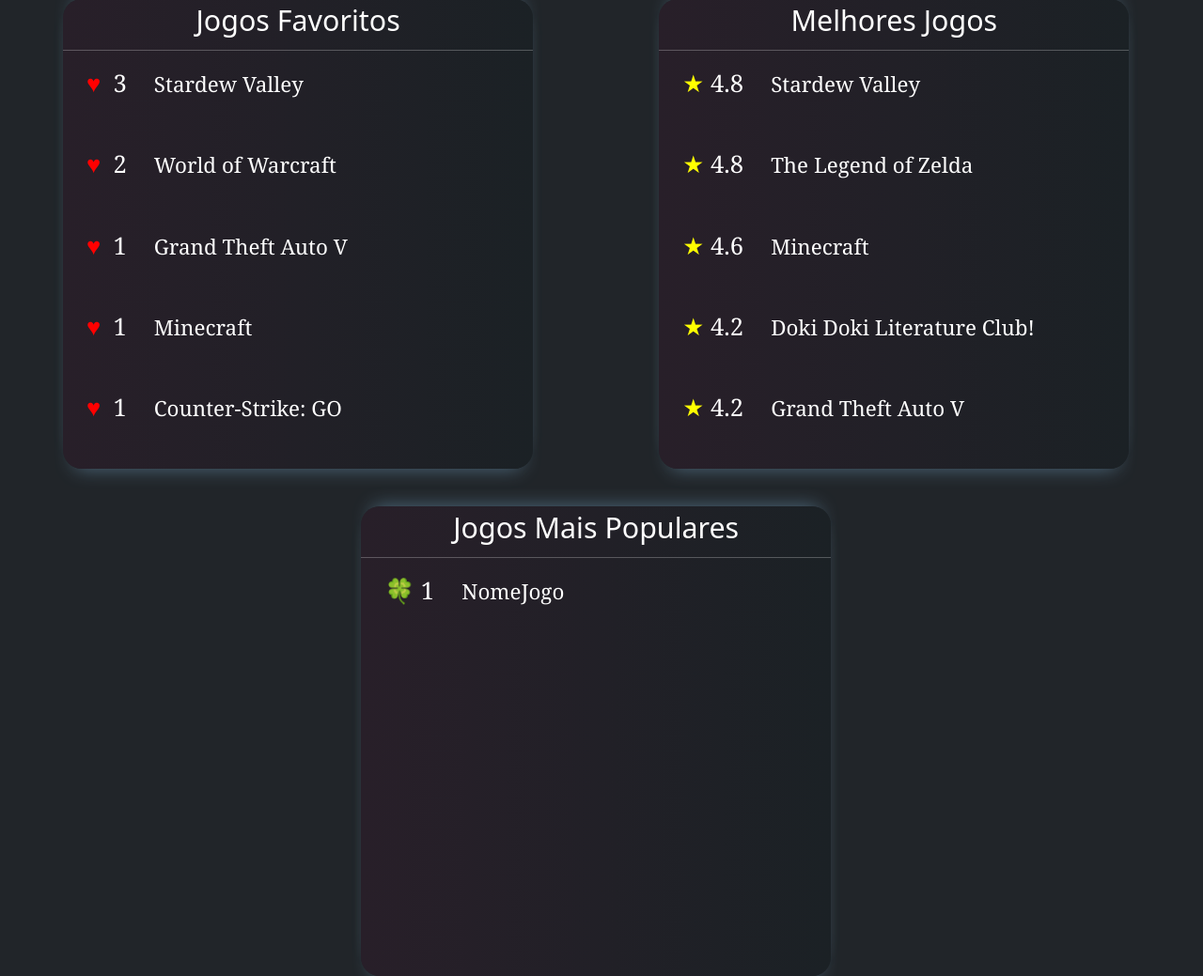
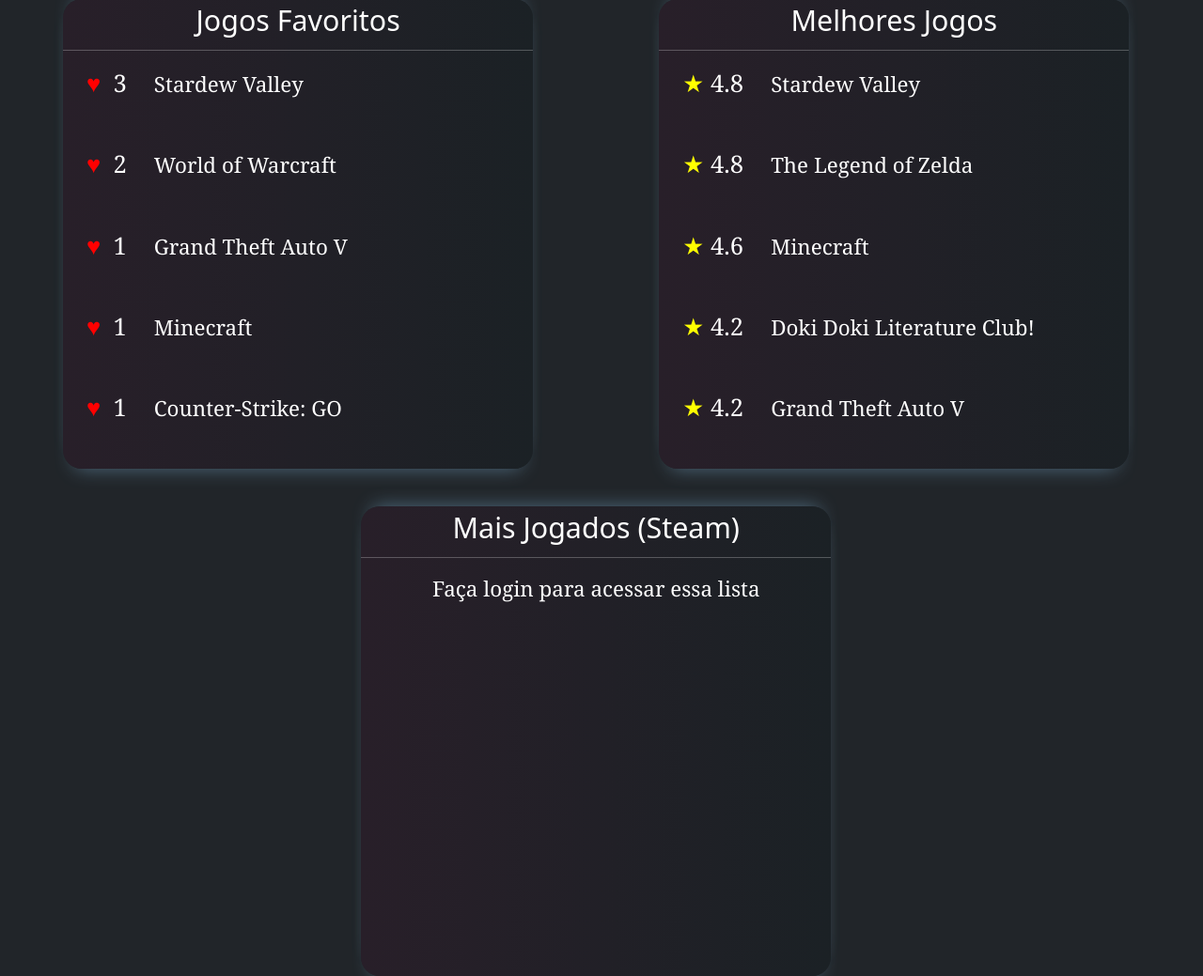
Before and after one commit to Programacao-Para-Web-2022-02/trabalho-final-imikino, a Flask app: page / in a window 1280 px wide. Shown: the part 454-1493 px from the top of the page at 94% size. Run offline with Flask 3, Linux system fonts and the light colour scheme; data comes from the database, SQL or seed files in the repository; both versions use the stored data as it was after the commit.

Commit message:
update all

```diff
--- a/imikino/routes.py
+++ b/imikino/routes.py
@@ -1,5 +1,5 @@
 import requests
-from flask import render_template, flash, redirect, url_for, request, jsonify
+from flask import render_template, flash, redirect, url_for, request, jsonify, make_response
 from imikino import app, database, bcrypt
 from imikino.forms import FormLogin, FormCriarConta, FormEditarPerfil, Avaliacoes
 from imikino.models import Usuario, Jogos, Avaliacao
@@ -8,17 +8,28 @@ import secrets
 import os
 from PIL import Image #vamos usar para reduzir o tamanho da imagem
 from sqlalchemy.sql import func
-
-
-NoneType = type(None)
+import pandas as pd
+import json
 
 
 # Exemplo de requisição usando SteamAPI
-@app.route('/steam')
-def steam():
-    response = requests.get("http://api.steampowered.com/IPlayerService/GetRecentlyPlayedGames/v0001/"
-                            "?key=F5EAABA4A3A664FE469560765E3839E4&steamid=76561198317620129&format=json")
-    return jsonify(response.json())
+
+
+def steam(id):
+    response = requests.get("http://api.steampowered.com/IPlayerService/GetOwnedGames/v0001/"
+                            f"?key=F5EAABA4A3A664FE469560765E3839E4&steamid={id}&format=json&include_appinfo=true").text
+    response_info = json.loads(response)
+    game_list = []
+    for game_info in response_info['response']['games']:
+        game_list.append([game_info['appid'], game_info['name'], game_info['playtime_forever']])
+    games_df = pd.DataFrame(data=game_list, columns=['appid', 'name', 'playtime_forever'])
+    lista_jogo_horas = []
+    for value in games_df.get("name"):
+        lista_jogo_horas.append([value])
+    for i, value in enumerate(games_df.get("playtime_forever")):
+        lista_jogo_horas[i].append(value)
+    return lista_jogo_horas
+    return jsonify(response)
 
 
 # @app.route('/steamImage')
@@ -31,6 +42,23 @@ def steam():
 @app.route('/')
 def home():
     if current_user.is_authenticated:
+        if current_user.id == 1:
+            id = "76561198369749103"
+        elif current_user.id == 2:
+            id = "76561198159550814"
+        elif current_user.id == 3:
+            id = "76561198148542851"
+        else:
+            id = "76561198317620129"
+        lista_jogo_horas = steam(id)
+        lista_jogo_horas = sorted(lista_jogo_horas, key = lambda x: x[1], reverse = True)
+
+        for lista in lista_jogo_horas:
+            lista[1] = int(lista[1]/60)
+
+        if len(lista_jogo_horas) > 3:
+            lista_jogo_horas = lista_jogo_horas[0:3]
+
 
         jogos = Jogos.query.all()
         lista_melhor_avaliado = []
@@ -58,7 +86,9 @@ def home():
         lista_lista_favorito = lista_lista_favorito[:5]
 
         foto_perfil = url_for('static', filename='foto_perfil/{}'.format(current_user.foto_perfil))
-        return render_template('home.html', foto_perfil=foto_perfil, lista_melhor_avaliado=lista_melhor_avaliado, lista_lista_favorito=lista_lista_favorito)
+        return render_template('home.html', foto_perfil=foto_perfil, lista_melhor_avaliado=lista_melhor_avaliado, lista_lista_favorito=lista_lista_favorito, lista_jogo_horas=lista_jogo_horas)
+
+    faca_login = 'Faça login para acessar essa lista'
 
     jogos = Jogos.query.all()
     lista_melhor_avaliado = []
@@ -84,7 +114,7 @@ def home():
     lista_lista_favorito = sorted(lista_lista_favorito, key = lambda x: x[1])
     lista_lista_favorito = lista_lista_favorito[::-1]
     lista_lista_favorito = lista_lista_favorito[:5]
-    return render_template('home.html', lista_melhor_avaliado=lista_melhor_avaliado, lista_lista_favorito=lista_lista_favorito)
+    return render_template('home.html', lista_melhor_avaliado=lista_melhor_avaliado, lista_lista_favorito=lista_lista_favorito, faca_login=faca_login)
 
 
 @app.route('/sobre')
@@ -239,7 +269,7 @@ def jogos():
     jogo13 = Jogos(id= 13, nome='Doki Doki Literature Club!', lancamento='2017', descricao='Doki Doki Literature Club! é um jogo eletrônico de visual novel desenvolvida pela Team Salvato.', genero='Visual Novel, Horror', desenvolvedor='Dan Salvato', foto_jogo='doki-doki.jpg')
     jogo14 = Jogos(id=14,nome='Persona 5', lancamento='2016', descricao='O jogo é cronologicamente a sexta edição da série Persona, que faz parte principalmente da franquia Megami Tensei.', genero='RPG,Social simulation game', desenvolvedor='Atlus', foto_jogo='persona_5.jpg')
     jogo15 = Jogos(id=15, nome='Grand Theft Auto V', lancamento='2013', descricao='Grand Theft Auto V é um jogo acompanha a história da campanha um jogador seguindo três criminosos e seus esforços para realizarem assaltos sob a pressão de uma agência governamental.', genero='Tiro, Mundo aberto', desenvolvedor='Rockstar Games', foto_jogo='GTA.jpg')
-    jogo16 = Jogos(id=16, nome='The Legend of Zelda', lancamento='2017', descricao='Viaje pelos vastos campos, florestas e montanhas enquanto descobre o que aconteceu com o reino de Hyrule nesta deslumbrante aventura a céu aberto.', genero='(RPG, Mundo aberto', desenvolvedor='Nintendo', foto_jogo='Zelda.jpg')
+    jogo16 = Jogos(id=16, nome='The Legend of Zelda', lancamento='2017', descricao='Viaje pelos vastos campos, florestas e montanhas enquanto descobre o que aconteceu com o reino de Hyrule nesta deslumbrante aventura a céu aberto.', genero='RPG, Mundo aberto', desenvolvedor='Nintendo', foto_jogo='Zelda.jpg')
     lista_jogos = [jogo1, jogo2, jogo3, jogo4, jogo5, jogo6, jogo7, jogo8, jogo9, jogo10, jogo11, jogo12, jogo13, jogo14, jogo15, jogo16]
 
     for jogo in lista_jogos:
--- a/imikino/templates/home.html
+++ b/imikino/templates/home.html
@@ -93,12 +93,15 @@
             </div>
         </div>
         <div class="mais-populares">
-            <legend class="d-flex justify-content-center" style="color: white; font-size: 1.9rem;">Jogos Mais Populares</legend>
+            <legend class="d-flex justify-content-center" style="color: white; font-size: 1.9rem;">Mais Jogados (Steam)</legend>
             <hr style="color: white;">
             <div class="lista">
-                <span style="color: white; font-size: 1.6rem; margin-right: 5%; margin-left: 5%; font-family:Georgia, 'Times New Roman', Times, serif;"><span style="color: yellow;">{{ '🍀 ' }}</span>{{ 1 }}</span>
-                <span class="link-favorito" style="color: white; font-size: 1.4rem; font-family:Georgia, 'Times New Roman', Times, serif;"><a style="text-decoration: None; color: white;" href="">{{ 'NomeJogo' }}</a></span>
-                <br><br><br>
+                {% for jogo, minutos in lista_jogo_horas%}
+                    <span class="d-flex justify-content-center" style="color: white; font-size: 1.4rem; font-family:Georgia, 'Times New Roman', Times, serif;">🏅{{ jogo }}</span>
+                    <span class="d-flex justify-content-center" style="color: white; font-size: 1.6rem; margin-right: 5%; margin-left: 5%; font-family:Georgia, 'Times New Roman', Times, serif;">{{ minutos }} horas</span>
+                    <br><br><br>
+                {% endfor %}
+                <span class="d-flex justify-content-center align-content-center" style="color: white; font-size: 1.4rem; font-family:Georgia, 'Times New Roman', Times, serif;">{{ faca_login }}</span>
             </div>
         </div>
     </div>
```
Also changed, not shown: README.md, instance/imikino.db.
